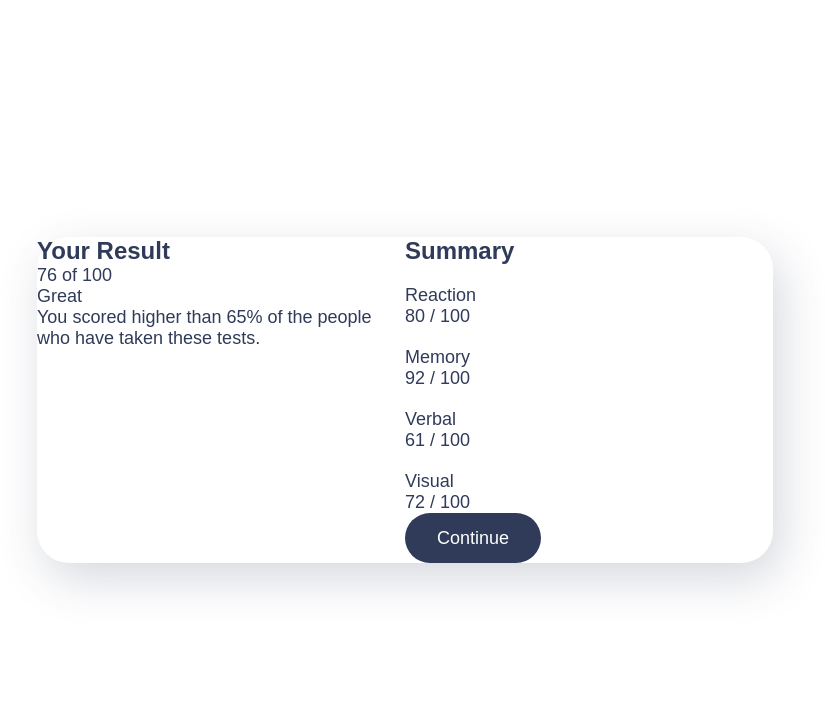
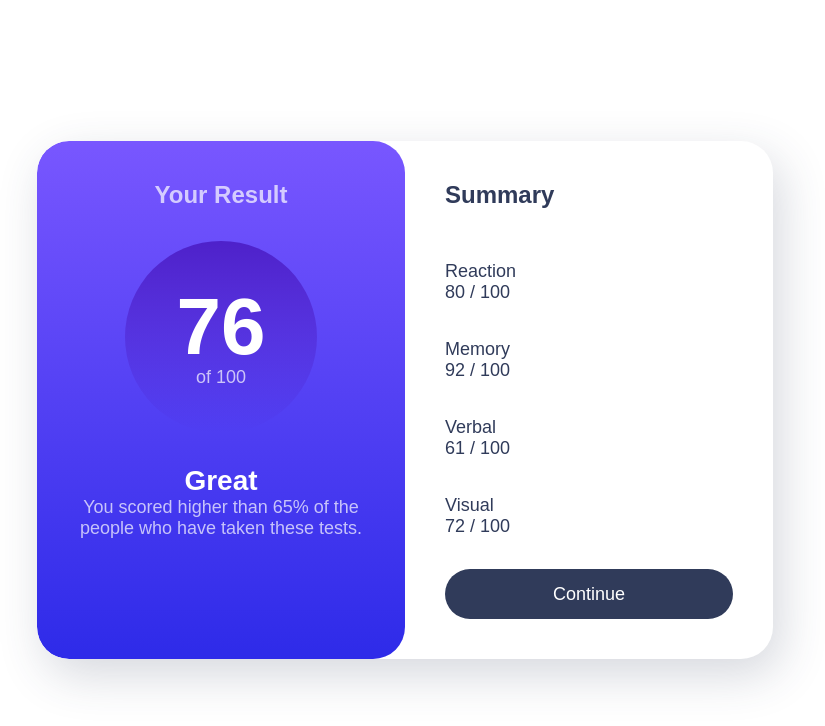
Before and after one commit to Khalidltf/results-summary-component, a plain HTML site: page index.html in a window 1280 px wide. Shown: the whole page, without its empty margins (235-1060 px from the left). Drawn offline with Linux system fonts and the light colour scheme; a web font is replaced by a local one.

Commit message:
The result section
Signed-off-by: khalidlotfi <khalidlotfi2005@gmail.com>

```diff
--- a/main.css
+++ b/main.css
@@ -86,6 +86,16 @@ body {
   }
 }
 
+.grid-flow {
+  display: grid;
+  align-content: start;
+  gap: 1rem;
+}
+
+.grid-flow[data-spacing="large"] {
+  gap: 2rem;
+}
+
 .section__title {
   font-weight: var(--fw-bold);
   font-size: var(--fs-600);
@@ -107,14 +117,60 @@ body {
 }
 
 .results__summary {
+  --padding: 2.5rem;
+  --border-radius: 2rem;
   max-width: 46rem;
   display: grid;
 }
 
 @media (min-width: 600px) {
   .results__summary {
+    margin-inline: 1rem;
     grid-template-columns: 1fr 1fr;
-    border-radius: 2rem;
+    border-radius: var(--border-radius);
+    overflow: hidden;
     box-shadow: 0.5rem 1rem 3rem hsl(var(--clr-neutral-hsl-700), 0.2);
   }
 }
+
+.results,
+.summary {
+  padding: var(--padding);
+}
+
+.results {
+  color: hsl(var(--clr-neutral-hsl-100), 0.7);
+  text-align: center;
+  background: var(--gradient-primary);
+  border-radius: 0 0 var(--border-radius) var(--border-radius);
+}
+
+@media (min-width: 600px) {
+  .results {
+    border-radius: var(--border-radius);
+  }
+}
+
+.result__score {
+  display: grid;
+  place-content: center;
+  width: 12rem;
+  margin-inline: auto;
+  background: var(--gradient-to-transparent);
+  aspect-ratio: 1/1;
+  border-radius: 50%;
+}
+
+.result__score span {
+  display: block;
+  font-size: var(--fs-900);
+  font-weight: var(--fw-black);
+  line-height: 1;
+  color: var(--clr-neutral-100);
+}
+
+.result__rank {
+  color: var(--clr-neutral-100);
+  font-size: var(--fs-700);
+  font-weight: var(--fw-bold);
+}
```
